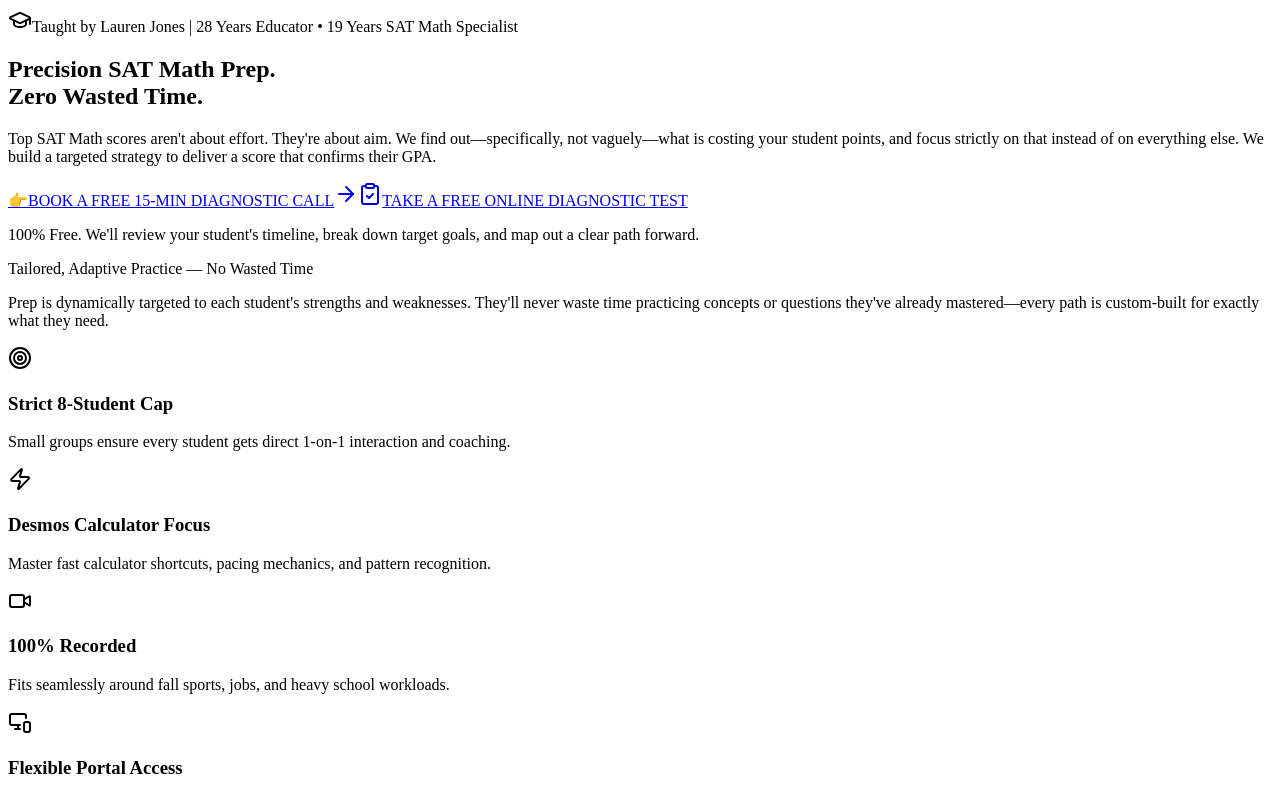
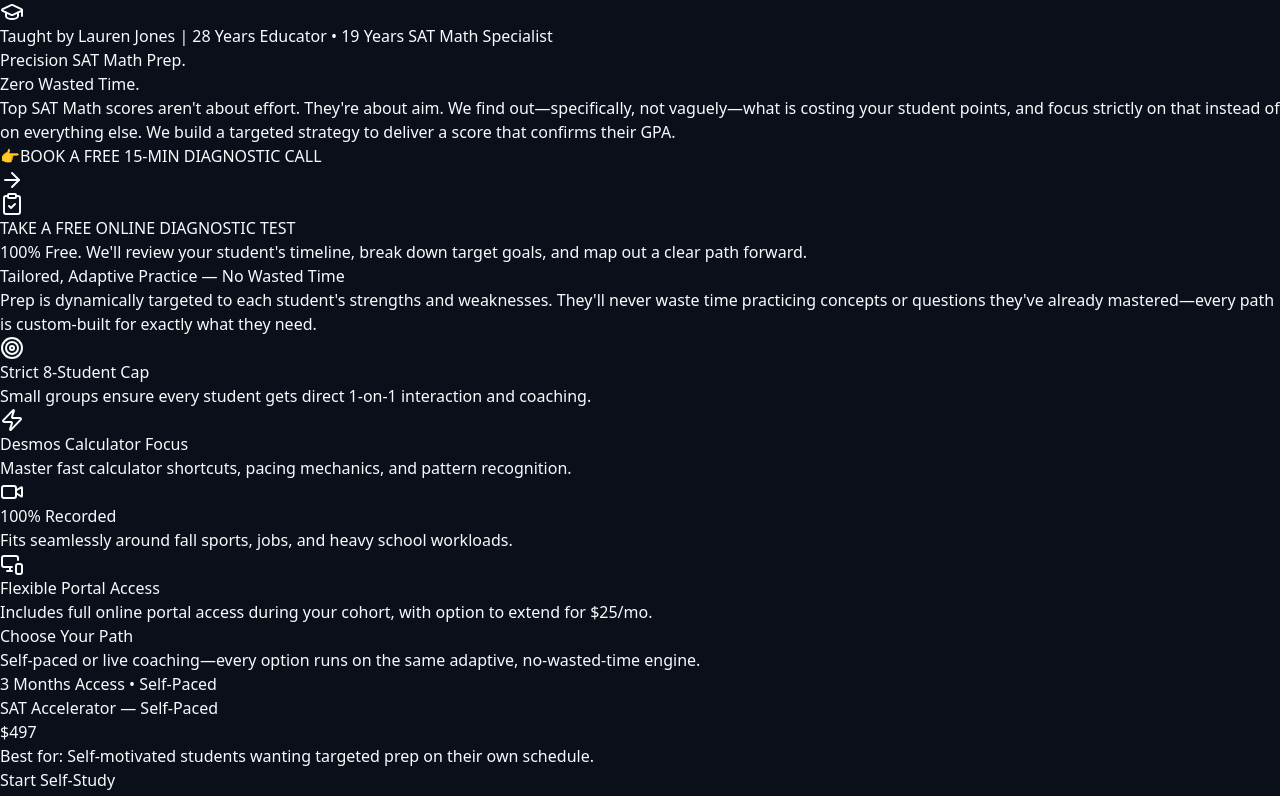
Before and after one commit to lmjones531-commits/The-Success-Equation, a Next.js app: page / in a window 1280 px wide. Shown: the top 796 px of the page. Built offline with nearby package versions, Linux system fonts and the light colour scheme.

Commit message:
Create layout.tsx

```diff
--- /dev/null
+++ b/app/layout.tsx
@@ -0,0 +1,20 @@
+import React from "react";
+import "./globals.css";
+
+export const metadata = {
+  title: "SAT Math Accelerator | Precision SAT Math Prep",
+  description:
+    "Precision SAT Math Prep by Lauren Jones. Zero Wasted Time. Target specific score bottlenecks and achieve peak results.",
+};
+
+export default function RootLayout({
+  children,
+}: {
+  children: React.ReactNode;
+}) {
+  return (
+    <html lang="en">
+      <body className="bg-[#0B0F19] text-white antialiased">{children}</body>
+    </html>
+  );
+}
```
